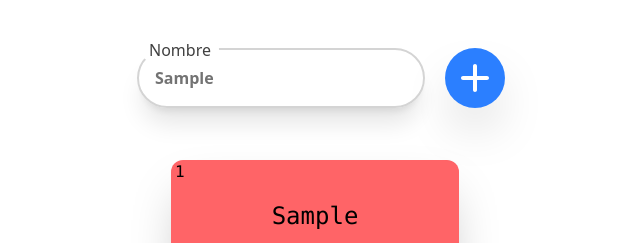
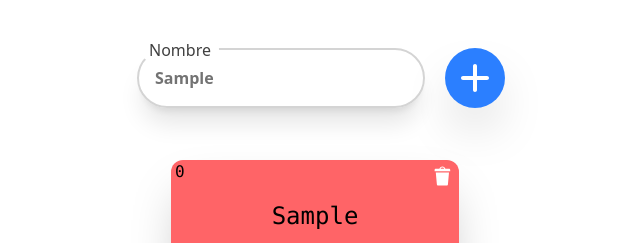
Before and after one commit to Fhueth/TaskBoard, a Vue app: page / in a window 1280 px wide. Both pictures are taken after typing "Sample" into the empty fields and a click on the button "añadir". Shown: the top 243 px of the page, without its empty margins (325-965 px from the left). Built offline with nearby package versions, Linux system fonts and the light colour scheme.

Commit message:
añadido evento para eliminar una tarea y guardar en localstorage

```diff
--- a/src/components/ToDoTask.vue
+++ b/src/components/ToDoTask.vue
@@ -1,15 +1,25 @@
 <script setup lang="ts">
 import type { Task } from '../types/Task';
+import Icon from './form/Icon.vue';
 
 
 const props = defineProps<{
     task: Task,
 }>();
 
+const emit = defineEmits<{
+    (e: 'deleteTask', id: number): void
+}>();
+const deleteTask = ()=> {
+    emit('deleteTask', props.task.id)
+}
 </script>
 
 <template>
     <article :class="`font-mono ${task.done ? `bg-emerald-500` : `bg-red-400`} min-w-2xs min-h-2xs py-10 px-6 rounded-xl flex flex-col gap-2 justify-center items-center shadow-2xl relative`">
+        <button @click="deleteTask" class="size-6 absolute top-1 right-1 transition-transform duration-150 hover:scale-110 cursor-pointer">
+            <Icon class="size-full" type="delete"/>
+        </button>
         <span class="absolute top-0 left-1"> {{ task.id }} </span>
         <h1 class="text-2xl">{{ task.title }}</h1>
         <p>{{ task.createdAt }}</p>
--- a/src/components/ToDoTaskList.vue
+++ b/src/components/ToDoTaskList.vue
@@ -3,13 +3,16 @@ import { onMounted, ref, watch } from 'vue';
 import type { Task } from '../types/Task';
 import ToDoTask from './ToDoTask.vue';
 
-const id = ref<number>(1);
+const id = ref<number>(0);
 const taskList = ref<Task[]>([]);
 
 const props = defineProps<{
     title: string,
 }>();
 
+const save = () => {
+    localStorage.setItem('tasks', JSON.stringify(taskList.value));
+}
 watch(()=>props.title, (title: string)=> {
     if (title != '') {
         const tasksList: Task = {
@@ -19,10 +22,13 @@ watch(()=>props.title, (title: string)=> {
             createdAt: new Date().toISOString().split('T')[0] ?? '',
         };
         taskList.value.push(tasksList);
-        localStorage.setItem('tasks', JSON.stringify(taskList.value));
+        save();
     }
 });
-
+const deleteTaskFromList = (id: number)=> {
+    taskList.value.splice(id, 1);
+    save();
+}
 onMounted(()=>{
     taskList.value = JSON.parse(localStorage.getItem('tasks') || '[]');
 })
@@ -30,6 +36,6 @@ onMounted(()=>{
 
 <template>
     <section class="flex flex-wrap gap-2.5 overflow">
-        <ToDoTask v-for="task in taskList" :key="task.id" :task="task"/>
+        <ToDoTask @deleteTask="deleteTaskFromList" v-for="task in taskList" :key="task.id" :task="task"/>
     </section>
 </template>
--- a/src/components/form/Icon.vue
+++ b/src/components/form/Icon.vue
@@ -6,7 +6,7 @@ const props = defineProps<{
 </script>
 
 <template>
-    <svg class="icon size-8">
-        <use :href="`/icons/sprite.svg#${type}`"></use>
+    <svg class="size-8 text-white" aria-hidden="true">
+        <use :href="`/icons/sprite.svg#${type}`" :xlink:href="`/icons/sprite.svg#${type}`" />
     </svg>
 </template>
```
Also changed, not shown: public/icons/sprite.svg.
